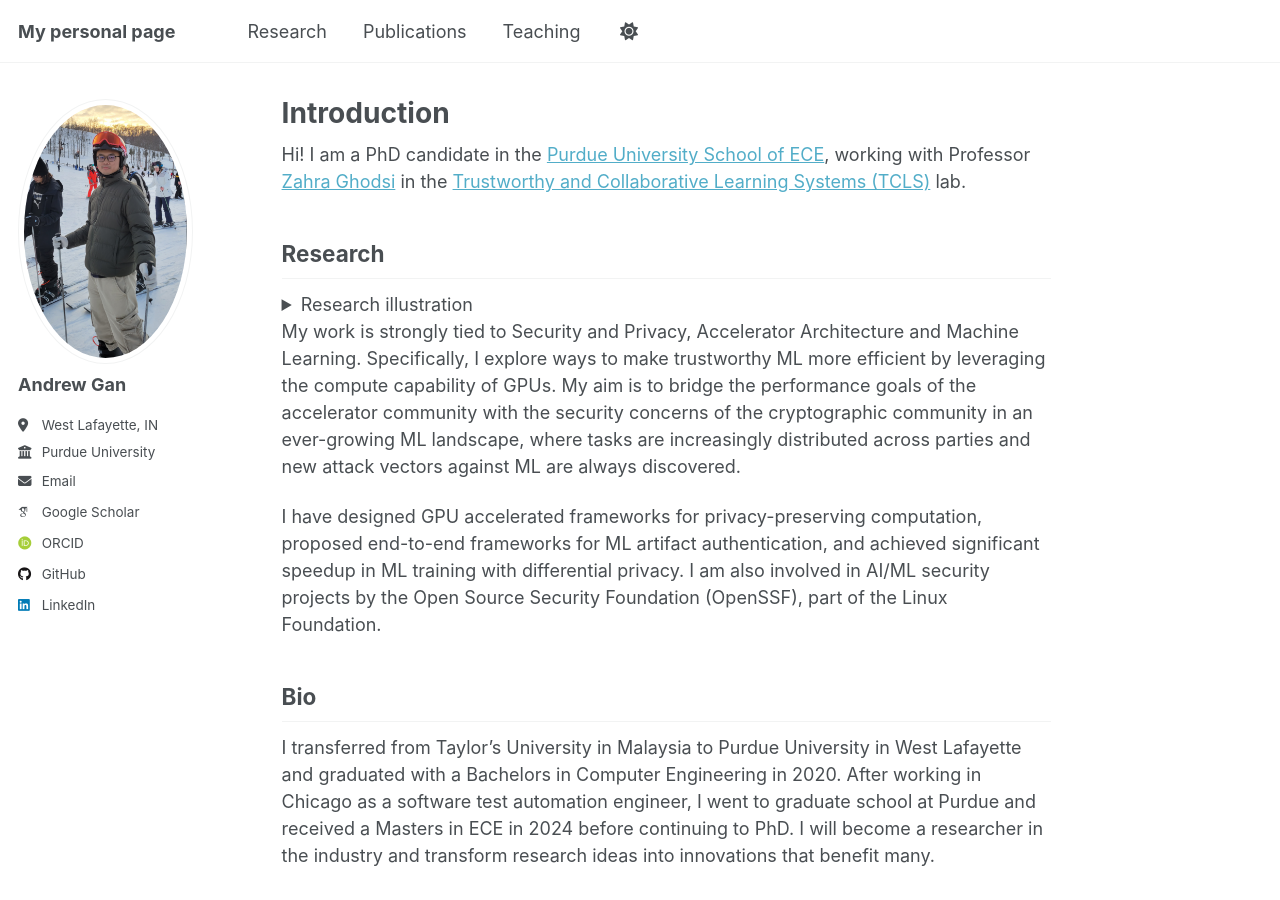
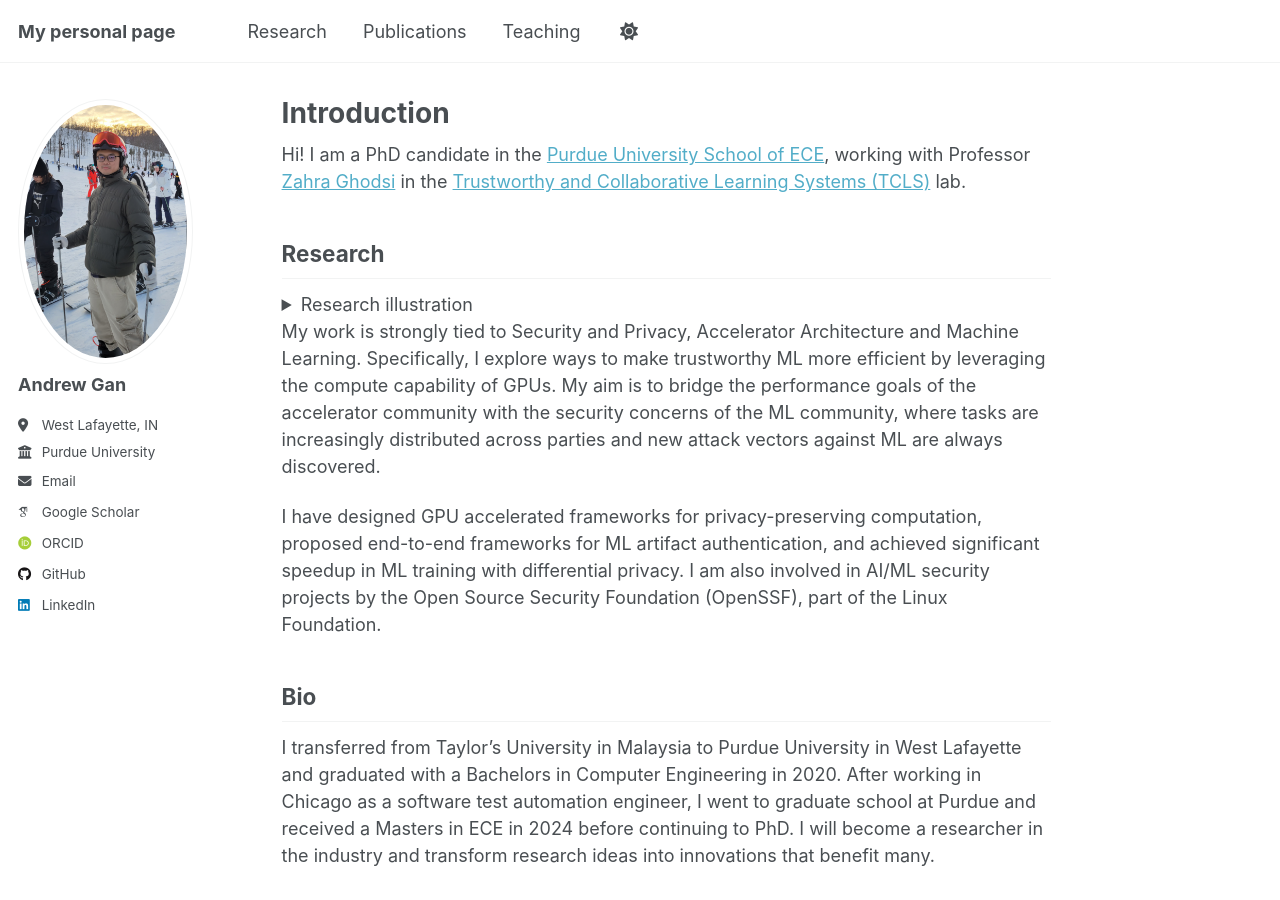
Before and after one commit to Andrew-Gan/andrew-gan.github.io, a Jekyll site: the page built from _pages/about.md, in a window 1280 px wide and 900 px high. Built offline with Jekyll 4.4.1, drawn with Linux system fonts in a browser that asks for light colours; some web fonts are replaced; a script that is not in the unit is left out.

Commit message:
modify research

```diff
--- a/_pages/about.md
+++ b/_pages/about.md
@@ -15,7 +15,7 @@ Hi! I am a PhD candidate in the [Purdue University School of ECE](https://engine
   <img src="../images/research.png" alt="drawing" width="300"/>
 </details>
 
-My work is strongly tied to Security and Privacy, Accelerator Architecture and Machine Learning. Specifically, I explore ways to make trustworthy ML more efficient by leveraging the compute capability of  GPUs. My aim is to bridge the performance goals of the accelerator community with the security concerns of the cryptographic community in an ever-growing ML landscape, where tasks are increasingly distributed across parties and new attack vectors against ML are always discovered.
+My work is strongly tied to Security and Privacy, Accelerator Architecture and Machine Learning. Specifically, I explore ways to make trustworthy ML more efficient by leveraging the compute capability of  GPUs. My aim is to bridge the performance goals of the accelerator community with the security concerns of the ML community, where tasks are increasingly distributed across parties and new attack vectors against ML are always discovered.
 
 I have designed GPU accelerated frameworks for privacy-preserving computation, proposed end-to-end frameworks for ML artifact authentication, and achieved significant speedup in ML training with differential privacy. I am also involved in AI/ML security projects by the Open Source Security Foundation (OpenSSF), part of the Linux Foundation.
 
```
